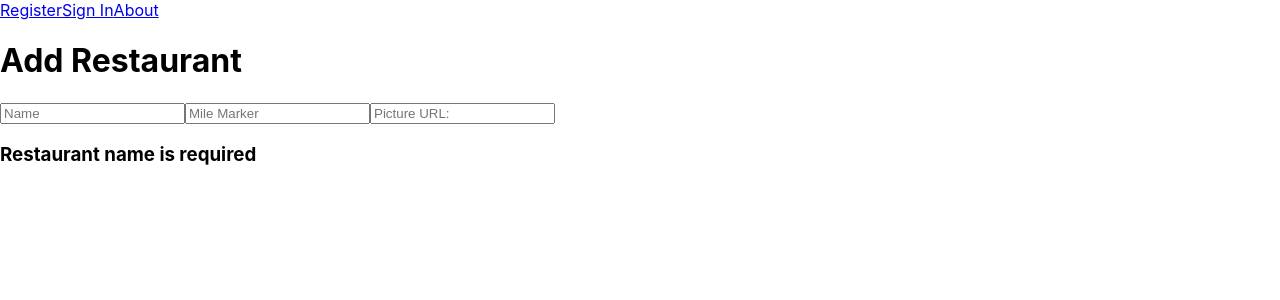
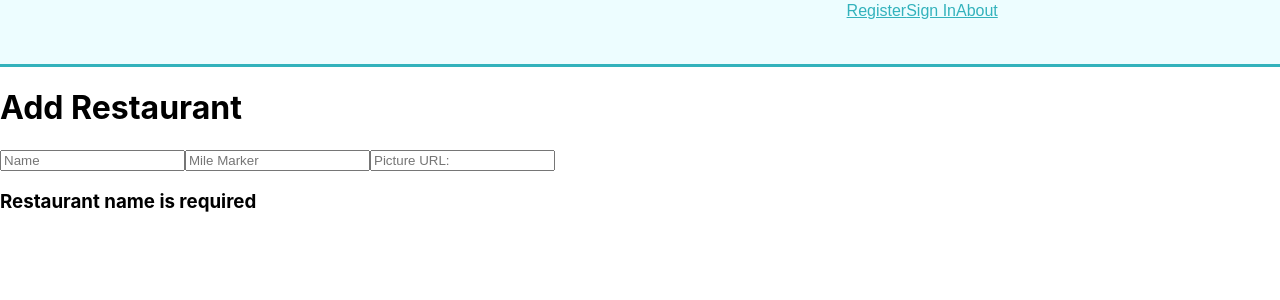
Before and after one commit to fuentesdominic/brunch, a React (Create React App) app: page /create-restaurant in a window 1280 px wide. Shown: the top 300 px of the page. Built offline with nearby package versions, Linux system fonts and the light colour scheme.

Commit message:
adding css

```diff
--- a/src/App.css
+++ b/src/App.css
@@ -1,31 +1,34 @@
-.App {
-  text-align: center;
+.navbar {
+  background-color: rgb(237, 253, 255);
+  display: flex;
+  /* flex-wrap: wrap; */
+  justify-content: space-around;
+  /* align-items: center; */
+  border-bottom: solid #33b2bc;
+  height: 8vh;
+  transition: all 0.4s;
 }
 
-.App-logo {
-  height: 40vmin;
-  pointer-events: none;
+.pageTitle {
+  font-size: 30px;
+  left: 0;
+  top: 0
 }
 
-@media (prefers-reduced-motion: no-preference) {
-  .App-logo {
-    animation: App-logo-spin infinite 20s linear;
-  }
+.navbar:hover {
+  height: 10vh;
+  transition: all 0.4s;
 }
 
-.App-header {
-  background-color: #282c34;
-  min-height: 100vh;
-  display: flex;
-  flex-direction: column;
-  align-items: center;
-  justify-content: center;
-  font-size: calc(10px + 2vmin);
-  color: white;
+.nav-link {
+  color: #33b2bc;
+  font-family: sans-serif;
 }
 
-.App-link {
-  color: #61dafb;
+.brunchIcon {
+  max-width: 30px;
+  padding-left: 10px;
+  object-fit: contain;
 }
 
 @keyframes App-logo-spin {
--- a/src/App.js
+++ b/src/App.js
@@ -54,7 +54,7 @@ function App() {
           <Route path='/home' element={<Home />} />
           <Route path='/about' element={<About />} />
           <Route path='/detail/:id' element={<RestaurantDetails />} />
-          <Route path='detail/:id/editmenu' element={<EditMenuItem />} />
+          <Route path='detail/:restaurantId/:itemId/editmenu' element={<EditMenuItem />} />
           <Route path='/create-restaurant' element={<RestaurantForms />} />
         </Routes>
       </main>
--- a/src/components/EditMenuItem.jsx
+++ b/src/components/EditMenuItem.jsx
@@ -15,7 +15,7 @@ const EditMenuItem = () => {
     const updateMenuItem = {
       menus: updatedItem.menus
     }
-      await UpdateMenuById(id, updatedItem)
+      await UpdateMenuById(id, updatedItem, updateMenuItem)
       navigate(`/detail/${id}`)
     }
 
--- a/src/components/Navbar.jsx
+++ b/src/components/Navbar.jsx
@@ -4,35 +4,44 @@ const Navbar = ({user, handleLogOut}) => {
   let userOptions;
   if (user) {
     userOptions = (
+      <div className='navbar'>
       <nav className='nav-links'>
+        <div className='brunch'>
+          <h3 className='pageTitle'>Brunch</h3>
+        <img className='brunchIcon'src='https://cdn-icons-png.flaticon.com/512/7910/7910209.png' alt=''/>
+        </div>
         <Link className='nav-link' to='/home'>Home</Link>
-        {/* <img className='homeIcon'src='https://cdn-icons-png.flaticon.com/512/1946/1946488.png' alt=''/>   */}
         <Link className='nav-link' to='/about'>About</Link>
         <Link className='nav-link' to='/create-restaurant'>Add Restaurant</Link>
         {/* <img className='hammerIcon'src='https://cdn-icons-png.flaticon.com/512/969/969829.png' alt=''/> */}
         <Link className='nav-link' onClick={handleLogOut} to='/'>Sign Out</Link>
         </nav>
+        </div>
     );
   }
 
   const publicOptions = (
+    <div className="navbar">
       <nav className='nav-links'>
         <Link className='nav-link' to='/register'>Register</Link>
         <Link className='nav-link' to='/'>Sign In</Link>
         <Link className='nav-link' to='/about'>About</Link>
       </nav>
+    </div>
   );
 
   return (
     <header>
+      <div className='navbar'>
         <Link to='/'>
           <div className='logo-wrapper' alt='logo'></div>
         </Link>
-      <div className='welcome-message-container'>
-        {user && <h3 className='welcome-message'>Welcome {user.name}!</h3>}
-      </div>
+        {/* <div className='welcome-message-container'>
+          { user && <h3 className='welcome-message'>Welcome {user.name}!</h3>}
+        </div> */}
       <div className="nav-container">
         {user ? userOptions : publicOptions}
+      </div>
     </div>
     </header>
   )
--- a/src/pages/Home.js
+++ b/src/pages/Home.js
@@ -4,7 +4,6 @@ import { GetAllRestaurants } from "../services/UserServices"
 
 const Home = () => {
 
-  // const { restaurants } = useParams();
   const [allRestaurants, setAllRestaurants] = useState([])
 
   const getRestaurants = async () => {
--- a/src/pages/RestaurantDetails.js
+++ b/src/pages/RestaurantDetails.js
@@ -90,8 +90,8 @@ const RestuarantDetails = () => {
                     src="https://cdn-icons-png.flaticon.com/512/542/542724.png"
                   />
                   <Link
-                    to={`/detail/${place.id}/editmenu`}
-                    state={{ origNote: menus }}>
+                    to={`/detail/${place.id}/${oneMenu.id}/editmenu`}
+                    state={{ origNote: 'menus' }}>
                       <button className="editButton">Edit Item</button>
                     </Link>
                 </div>
```
Lines whose indentation alone changed are shown as unchanged.
